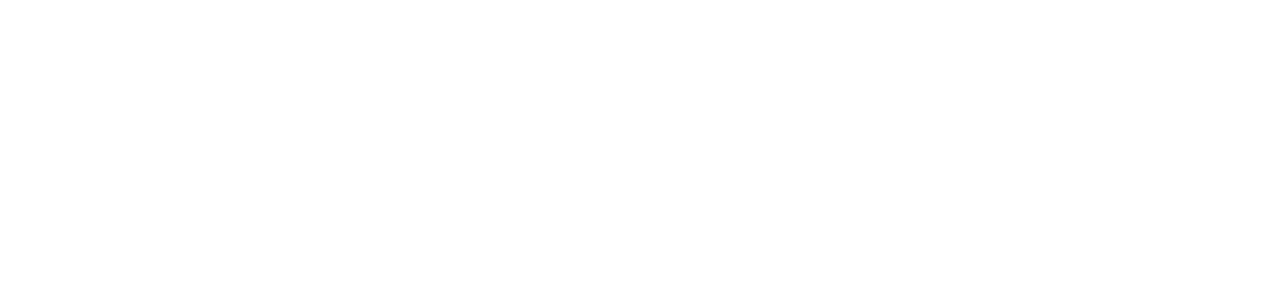
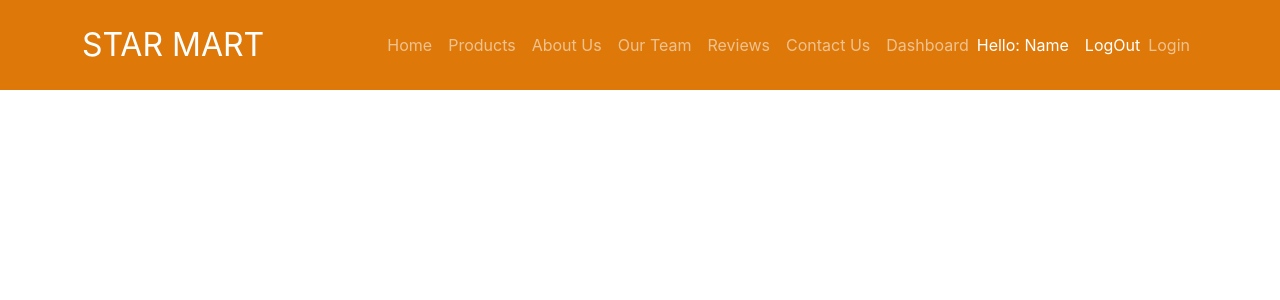
Before and after one commit to ReshadSadik/starmart, a React (Create React App) app: page / in a window 1280 px wide. Before the commit this address had no page. Shown: the top 300 px of the page. Built offline with nearby package versions, Linux system fonts and the light colour scheme.

Commit message:
nav bar done

```diff
--- a/src/App.js
+++ b/src/App.js
@@ -10,6 +10,7 @@
 import ManageReviews from "./components/Dashboard/ManageReviews/ManageReviews";
 import MyOrders from "./components/Dashboard/MyOrders/MyOrders";
 import Wellcome from "./components/Dashboard/Wellcome/Wellcome.js";
+import HomepageContainer from "./components/Homepage/HomePageContainer/HomepageContainer";
 
 function App() {
   return (
@@ -19,7 +20,14 @@
           {/* <h2 className="text-primary">this is startmart</h2>
 
           <h1 className="text-green-500">test</h1> */}
-
+          <Route
+            path="/"
+            element={<HomepageContainer></HomepageContainer>}
+          ></Route>
+          <Route
+            path="/home"
+            element={<HomepageContainer></HomepageContainer>}
+          ></Route>
           <Route
             path="/dashboard"
             element={<DashboardContainer></DashboardContainer>}
--- a/src/components/Dashboard/DashboardContainer/DashboardContainer.js
+++ b/src/components/Dashboard/DashboardContainer/DashboardContainer.js
@@ -8,7 +8,7 @@
   return (
     <>
       <Navbar
-        style={{ backgroundColor: "#EB7C00" }}
+        style={{ backgroundColor: "#de7909" }}
         expand={false}
         className="p-lg-3 p-md-3 sticky-top"
         variant="dark"
--- a/src/components/Homepage/HomePageContainer/HomepageContainer.js
+++ b/src/components/Homepage/HomePageContainer/HomepageContainer.js
@@ -1,9 +1,10 @@
-import React from 'react';
+import React from "react";
+import Navigate from "../../shared/Navbar/Navigate";
 
 const HomepageContainer = () => {
   return (
     <div>
-      <h2>this is homepage</h2>
+      <Navigate></Navigate>
     </div>
   );
 };
--- /dev/null
+++ b/src/components/shared/Navbar/Navigate.js
@@ -0,0 +1,64 @@
+import React from "react";
+import { Container, Nav, Navbar } from "react-bootstrap";
+import { HashLink } from "react-router-hash-link";
+
+const Navigate = () => {
+  return (
+    <Navbar
+      className="p-lg-3 p-md-3 sticky-top"
+      collapseOnSelect
+      expand="lg"
+      style={{ backgroundColor: "#de7909" }}
+      variant="dark"
+    >
+      <Container>
+        <Navbar.Brand as={HashLink} to="/home" className="fs-2">
+          STAR MART
+        </Navbar.Brand>
+        <Navbar.Toggle aria-controls="responsive-navbar-nav" />
+        <Navbar.Collapse id="responsive-navbar-nav">
+          <Nav className="ms-auto">
+            <Nav.Link as={HashLink} to="/home" className="">
+              Home
+            </Nav.Link>
+            <Nav.Link as={HashLink} to="/services" className="">
+              Products
+            </Nav.Link>
+            <Nav.Link as={HashLink} to="/home#aboutUs" className="">
+              About Us
+            </Nav.Link>
+            <Nav.Link as={HashLink} to="/home#team" className="">
+              Our Team
+            </Nav.Link>
+            <Nav.Link href="/home#reviews" className="">
+              Reviews
+            </Nav.Link>
+            <Nav.Link href="/home#contactUs" className="">
+              Contact Us
+            </Nav.Link>
+
+            <>
+              <Nav.Link as={HashLink} to="/dashboard" className="">
+                Dashboard
+              </Nav.Link>
+              <Navbar.Text className=" me-3 text-white">
+                Hello: Name
+                <span className="text-light fw-bold"></span>
+              </Navbar.Text>
+
+              <Navbar.Text className=" text-white ">
+                <span style={{ cursor: "pointer " }}>LogOut</span>
+              </Navbar.Text>
+            </>
+
+            <Nav.Link as={HashLink} to="/login" className="">
+              Login
+            </Nav.Link>
+          </Nav>
+        </Navbar.Collapse>
+      </Container>
+    </Navbar>
+  );
+};
+
+export default Navigate;
```
Also changed, not shown: src/components/shared/Navbar/Navbar.js (deleted, +0 -12 lines).
